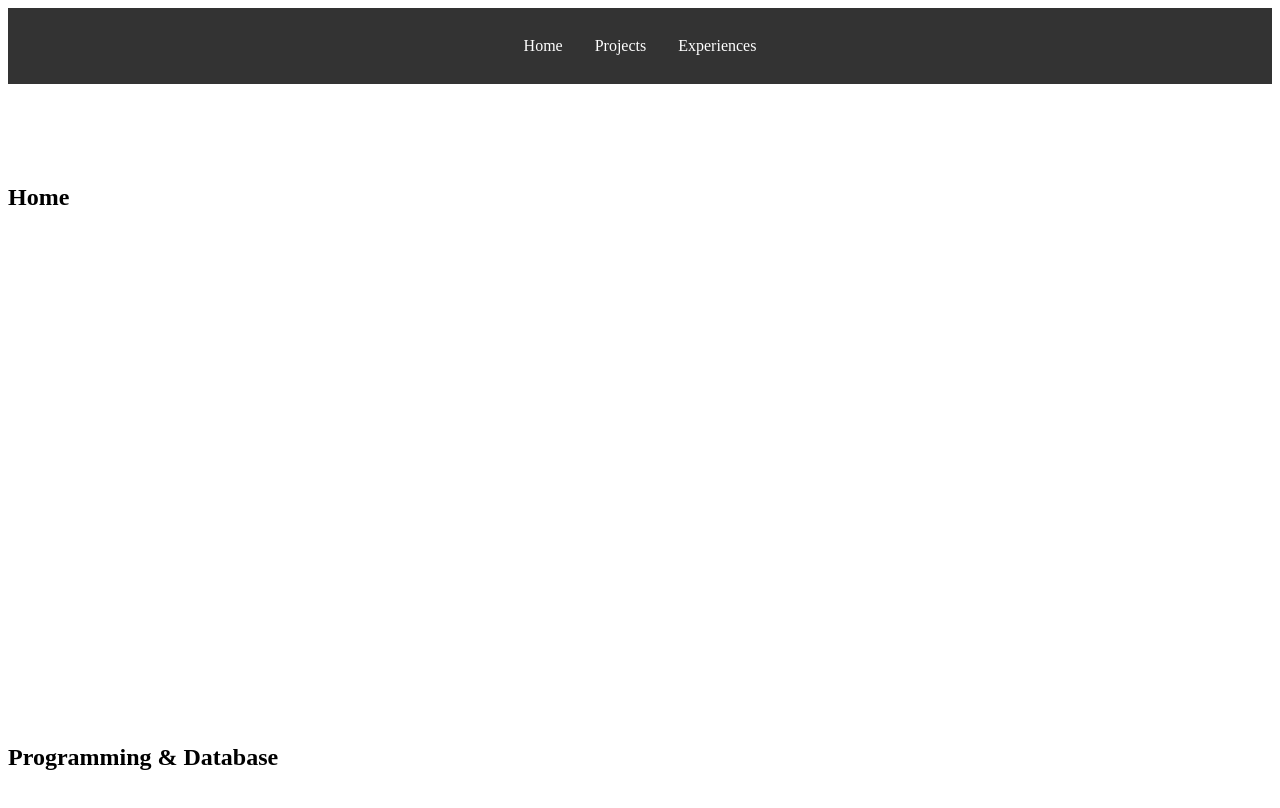
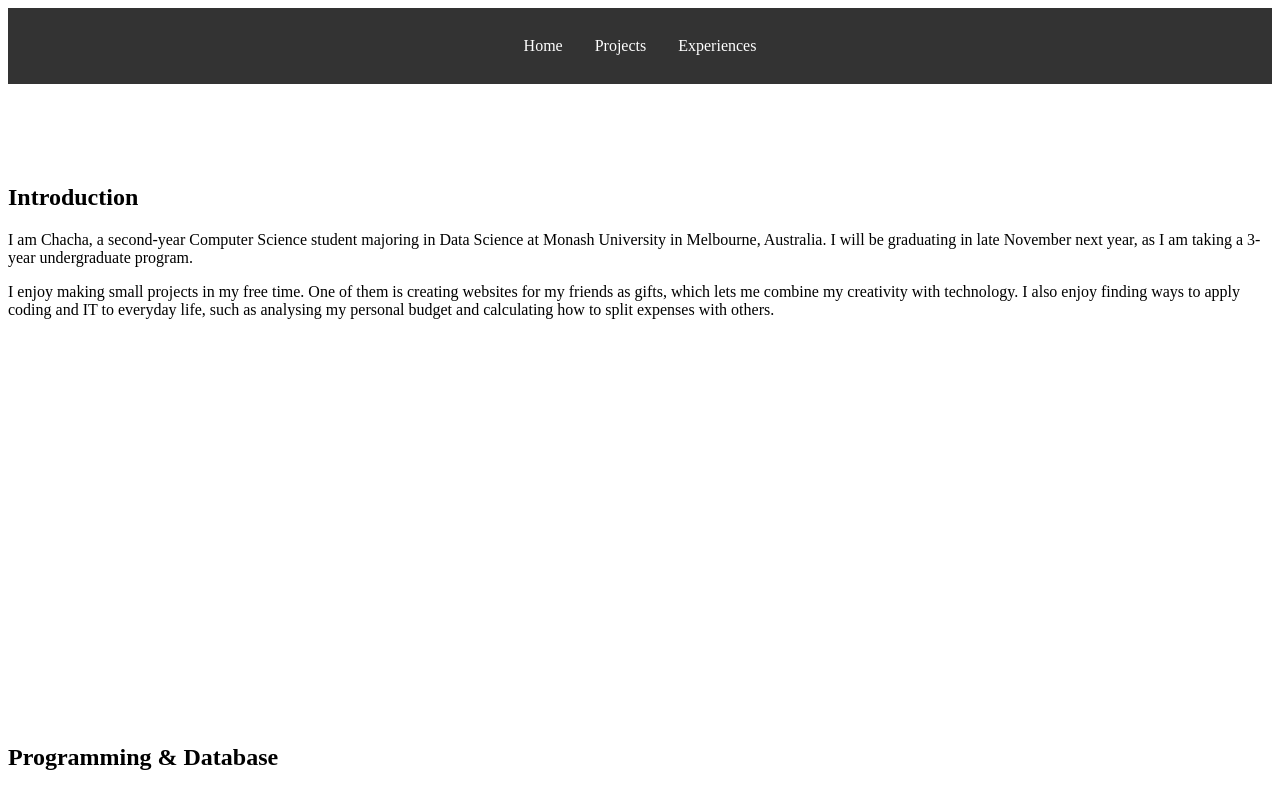
Before and after one commit to chapalida/portfolio, a plain HTML site: page index.html in a window 1280 px wide. Shown: the top 808 px of the page. Drawn offline with Linux system fonts and the light colour scheme.

Commit message:
added introduction + content.json + script.js

```diff
--- /dev/null
+++ b/content.json
@@ -0,0 +1,7 @@
+{
+    "name": "Chacha",
+    "home":[
+      "I am Chacha, a second-year Computer Science student majoring in Data Science at Monash University in Melbourne, Australia. I will be graduating in late November next year, as I am taking a 3-year undergraduate program.",
+      "I enjoy making small projects in my free time. One of them is creating websites for my friends as gifts, which lets me combine my creativity with technology. I also enjoy finding ways to apply coding and IT to everyday life, such as analysing my personal budget and calculating how to split expenses with others."
+    ]
+}
--- a/index.html
+++ b/index.html
@@ -4,6 +4,7 @@
     <title>Chacha Portfolio</title>
     <link rel="stylesheet" type="text/css" href="style.css" media="all">
 	<link rel="icon" type="image/png" href="/favicon.png">
+    <script src="script.js" defer></script>
 </head>
 <body>
     <div class="navbar">
@@ -28,8 +29,11 @@
         </div>
     </div>
 
-    <section id="home">
-        <h2>Home</h2>
+    <section class="view active" id="home">
+        <div class="content">
+            <h2>Introduction</h2>
+            <div id="home-content"></div>
+        </div>
     </section>
 
     <section id="programming&database">
--- /dev/null
+++ b/script.js
@@ -0,0 +1,21 @@
+fetch('content.json')
+  .then(response => {
+    if (!response.ok) {
+      throw new Error(`HTTP ${response.status}`);
+    }
+    return response.json();
+  })
+  .then(data => {
+    // Optional: only set the name if the element exists
+    const nameEl = document.getElementById('user-name');
+    if (nameEl) nameEl.textContent = data.name;
+
+    // Introduction paragraphs
+    const homeEl = document.getElementById('home-content');
+    data.home.forEach(text => {
+      const p = document.createElement('p');
+      p.textContent = text;
+      homeEl.appendChild(p);
+    });
+  })
+  .catch(error => console.error('Error loading JSON:', error));
--- a/style.css
+++ b/style.css
@@ -57,6 +57,8 @@
 .subnav:hover .subnav-content {
   display: block;
 }
+.view {display:none}
+.view.active {display:block}
 
 section {
     min-height: 400px;
```
